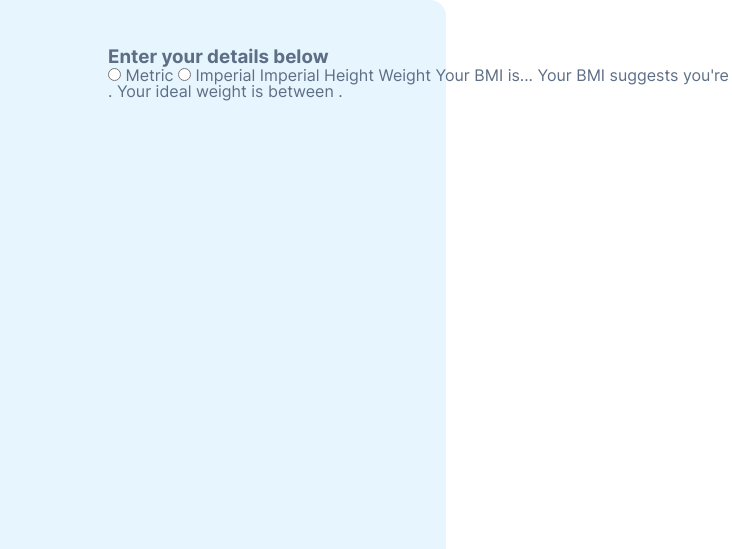
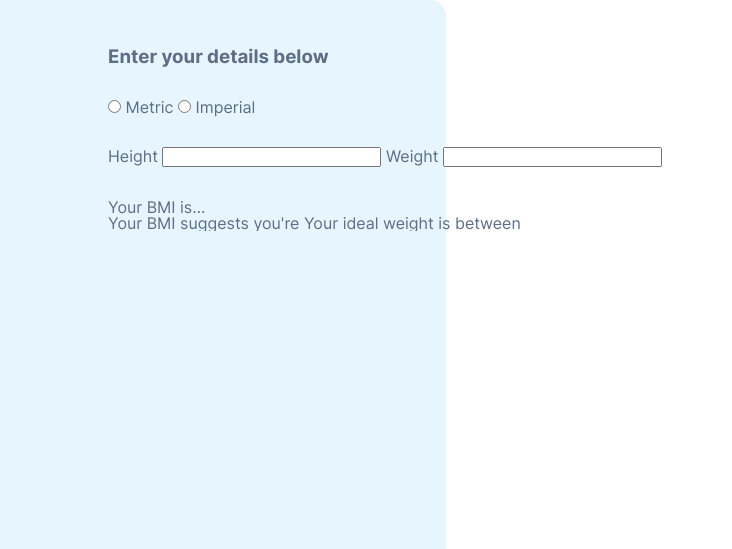
Before and after one commit to CORALIN22/BMI-Calculator, a plain HTML site: page starter-code/index.html in a window 1280 px wide. Shown: the top 549 px of the page, 548-1280 px from the left. Drawn offline with Linux system fonts and the light colour scheme; files that its build step writes are made by us from their sources.

Commit message:
continue the hero section

```diff
--- a/starter-code/index.html
+++ b/starter-code/index.html
@@ -11,6 +11,7 @@
       href="./assets/images/favicon-32x32.png"
     />
     <link href="style.css" rel="stylesheet" />
+    <link href="general.css" rel="stylesheet" />
     <title>Frontend Mentor | Body Mass Index Calculator</title>
   </head>
   <body>
@@ -33,18 +34,27 @@
             </p>
           </div>
           <div class="hero-bmi-calculator">
-            <h3>Enter your details below </h3>
-            <input type="radio" id="metric">
-            <label for="metric">Metric</label>
-            <input type="radio" id="imperial">
-            <label for="imperial">Imperial</label> Imperial Height Weight Your BMI
-            is...
-
-            <!-- add score -->
-
-            Your BMI suggests you're
-            <!-- add classification -->. Your ideal weight is between
-            <!-- add range -->.
+            <form class="bmi-form">
+              <h3>Enter your details below </h3>
+              <div>
+                <input type="radio" id="metric">
+                <label for="metric">Metric</label>
+                <input type="radio" id="imperial">
+                <label for="imperial">Imperial</label>
+              </div>
+              <div>
+                <label for="height">Height</label>
+                <input type="text" id="height">
+                <label for="weight">Weight</label>
+                <input type="text" id="weight">
+              </div>
+              <div>
+                <p>Your BMI is...</p>
+                <span> </span>
+                <p>Your BMI suggests you're <span> </span>
+                  Your ideal weight is between<span> </span></p>
+              </div>
+          </form>
           </div>
         </div>
       </section>
--- a/starter-code/style.css
+++ b/starter-code/style.css
@@ -73,3 +73,10 @@ body {
 .hero-description > p {
   line-height: 1.4;
 }
+
+.bmi-form {
+  display: flex;
+  flex-direction: column;
+  gap: 32px;
+  overflow: hidden;
+}
```
Also changed, not shown: general.css (added).
